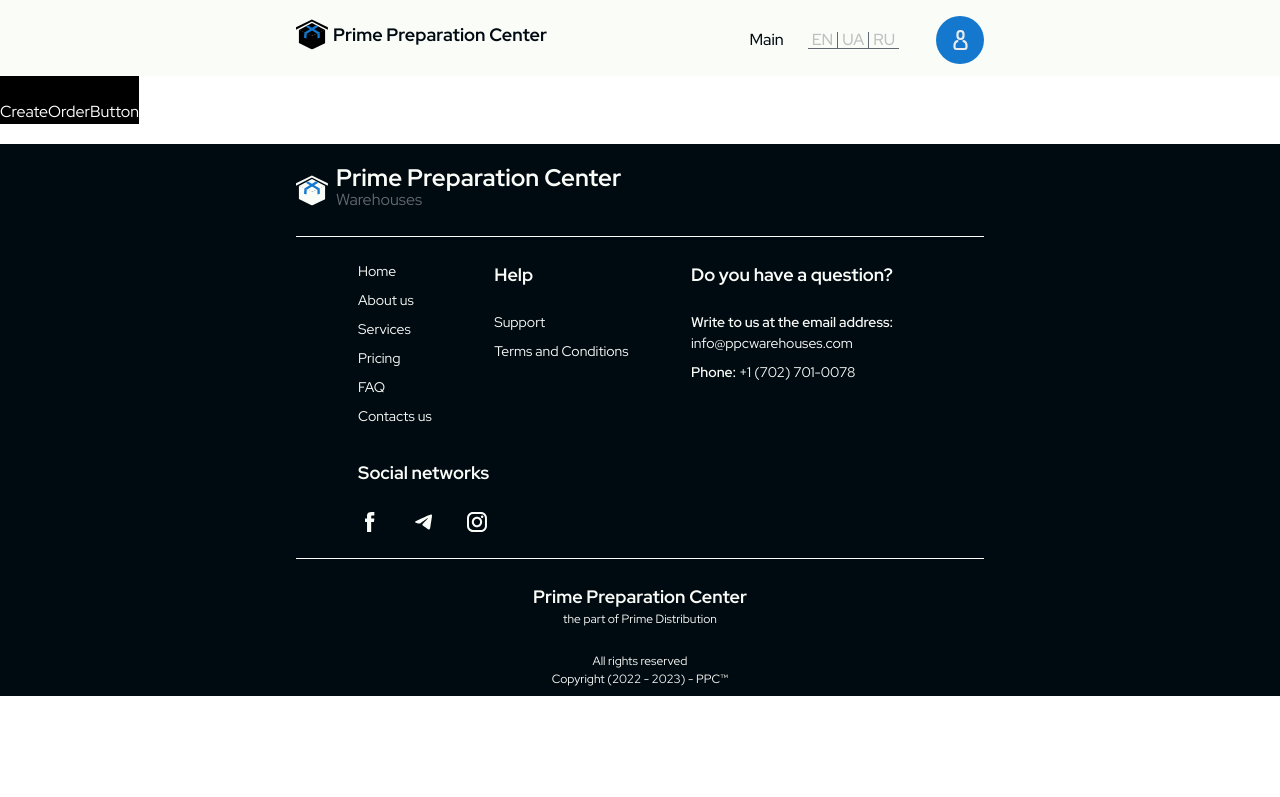
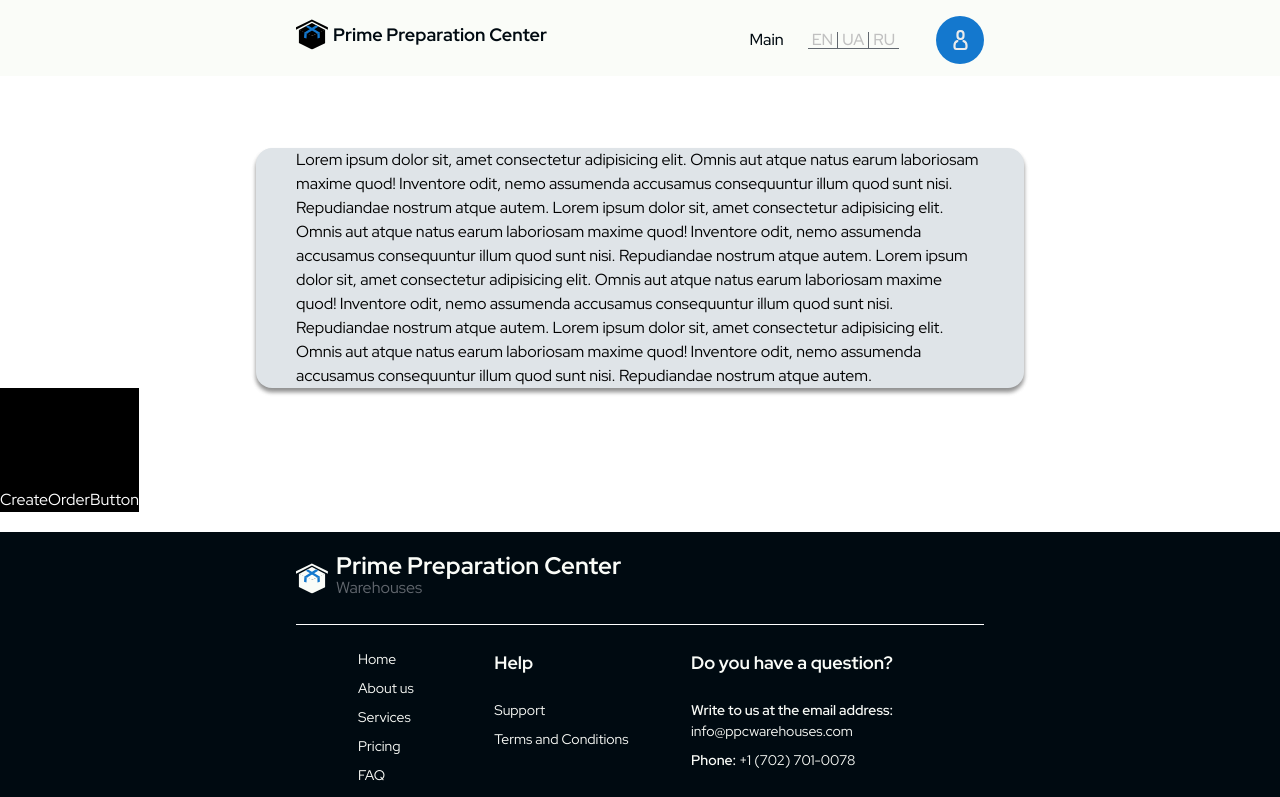
Before and after one commit to korvan17/nevadaFrontend, a Next.js app: page /dashboard in a window 1280 px wide. Shown: the top 797 px of the page. Built offline with nearby package versions, Linux system fonts and the light colour scheme.

Commit message:
add DBContentContainer styles

```diff
--- a/src/app/dashboard/page.js
+++ b/src/app/dashboard/page.js
@@ -1,4 +1,4 @@
-import { DBHeader } from "@/components";
+import { DBContentContainer, DBHeader } from "@/components";
 // import { CreateOrderForm } from "@/components/Dashboard/Boards/CreateOrderForm/CreateOrderForm";
 import CreateOrderButton from "@/components/UIElements/Buttons/CreateOrderButton/CreateOrderButton";
 import React from "react";
@@ -12,6 +12,7 @@ function Dashboard({ children }) {
   return (
     <>
       <DBHeader />
+      <DBContentContainer />
       <CreateOrderButton />
       {/* <CreateOrderForm /> */}
       {children}
--- a/src/app/globals.css
+++ b/src/app/globals.css
@@ -89,3 +89,8 @@ body {
 .closeButton:hover {
   transform: scale(1.2);
 }
+
+.custom-shadow {
+  box-shadow: 0px 4px 4px 0px rgba(0, 0, 0, 0.25),
+    0px 4px 4px 0px rgba(0, 0, 0, 0.25);
+}
--- a/src/components/Dashboard/DBContentContainer/DBContentContainer.jsx
+++ b/src/components/Dashboard/DBContentContainer/DBContentContainer.jsx
@@ -1,7 +1,27 @@
 import React from "react";
 
 function DBContentContainer() {
-  return <div>Container</div>;
+  return (
+    <div
+      className="container mt-[148px] h-full bg-bgBoard rounded-[16px]
+    custom-shadow"
+    >
+      Lorem ipsum dolor sit, amet consectetur adipisicing elit. Omnis aut atque
+      natus earum laboriosam maxime quod! Inventore odit, nemo assumenda
+      accusamus consequuntur illum quod sunt nisi. Repudiandae nostrum atque
+      autem. Lorem ipsum dolor sit, amet consectetur adipisicing elit. Omnis aut
+      atque natus earum laboriosam maxime quod! Inventore odit, nemo assumenda
+      accusamus consequuntur illum quod sunt nisi. Repudiandae nostrum atque
+      autem. Lorem ipsum dolor sit, amet consectetur adipisicing elit. Omnis aut
+      atque natus earum laboriosam maxime quod! Inventore odit, nemo assumenda
+      accusamus consequuntur illum quod sunt nisi. Repudiandae nostrum atque
+      autem. Lorem ipsum dolor sit, amet consectetur adipisicing elit. Omnis aut
+      atque natus earum laboriosam maxime quod! Inventore odit, nemo assumenda
+      accusamus consequuntur illum quod sunt nisi. Repudiandae nostrum atque
+      autem.
+    </div>
+  );
 }
-
+// shadow-[0_35px_60px_-15px_rgba(0,0,0,0.3)]
+//  shadow-[0_4px_4px_0 _rgba(0,0,0,0.25)_0_4px_4px_0_rgba(0,0,0,0.25)]
 export default DBContentContainer;
```
